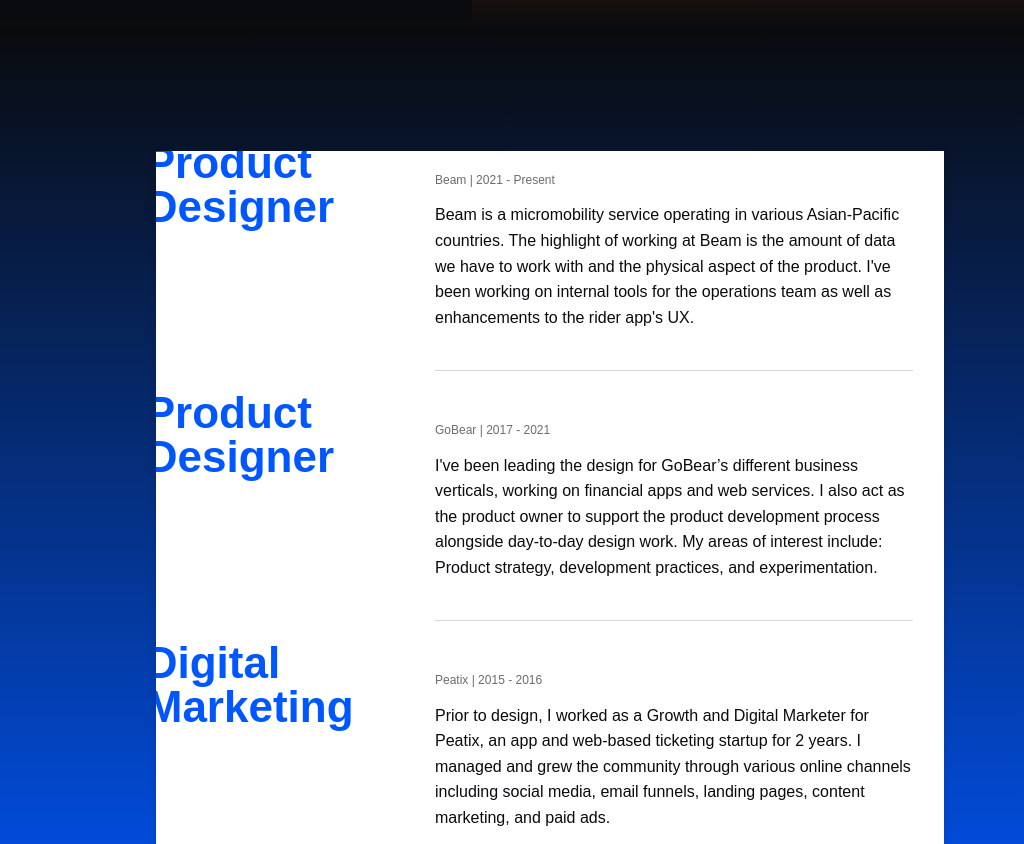
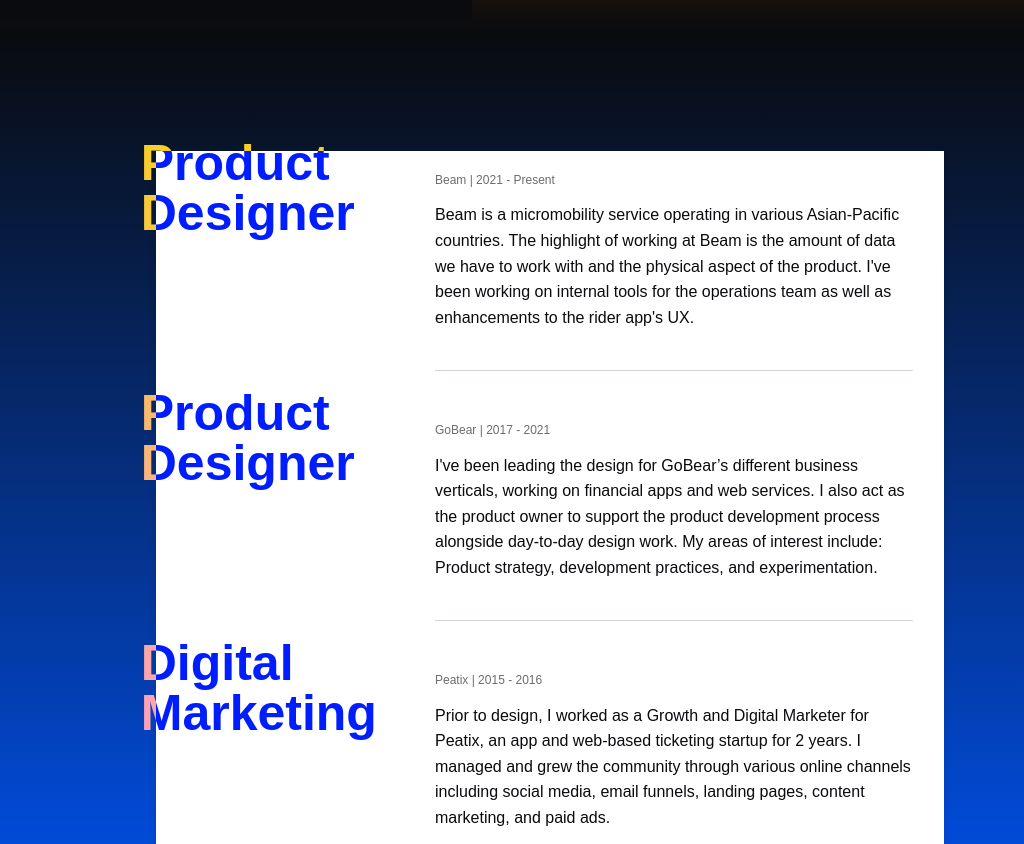
Before and after one commit to riceywong/riceywong.github.io, a plain HTML site: page index.html in a window 1024 px wide. Shown: the part 1400-2244 px from the top of the page. Drawn offline with Linux system fonts and the light colour scheme; a web font is replaced by a local one.

Commit message:
Update style.css

```diff
--- a/style.css
+++ b/style.css
@@ -349,11 +349,12 @@
 }
 
 .work .card .title {
-	color: #0057FF;
+	color: #ffe200;
+	mix-blend-mode: difference;
 	font-size: 5.8rem;
 	line-height: 1;
-	margin-left: -58px;
-	margin-top: -58px;
+	margin-left: -66px;
+	margin-top: -64px;
 }
 
 @media screen and (max-width: 899px) {
@@ -361,7 +362,8 @@
 		margin-bottom: 4rem;
 	}
 	.work .card .title {
-		color: var(--color-black);
+		color: var(--color-black);color: #0057FF;
+		mix-blend-mode: normal;
 		font-size: 2rem;
 		line-height: 1;
 		margin-left: 0;
@@ -370,9 +372,9 @@
 }
 @media (min-width: 900px) and (max-width: 1199px) {
 	.work .card .title {
-		font-size: 4.4rem;
-		margin-left: -40px;
-		margin-top: -30px;
+		font-size: 5rem;
+		margin-left: -45px;
+		margin-top: -33px;
 	}
 }
 
@@ -385,7 +387,6 @@
 
 .work .card {
 	color: var(--color-black);
-	overflow: hidden;
 }
 
 .work .card img {
```
